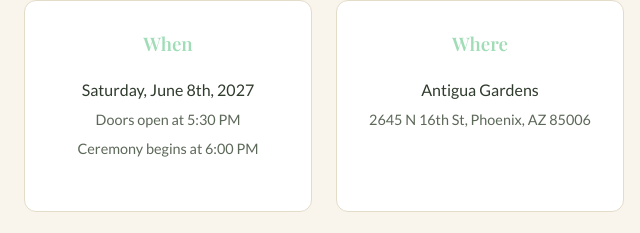
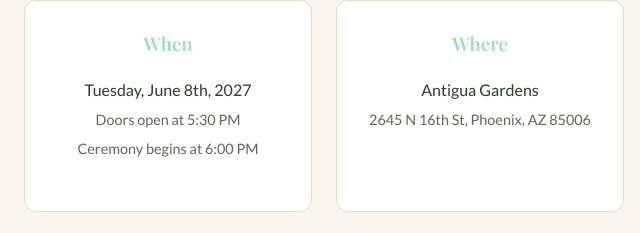
Before and after one commit to mrarcher2000/wedding-2026, a website: page index.html in a window 1280 px wide. Shown: the part 747-980 px from the top of the page, 160-800 px from the left. Drawn offline with nearby package versions, Linux system fonts and the light colour scheme; a web font is replaced by a local one.

Commit message:
date tuesday not saturday

```diff
--- a/index.html
+++ b/index.html
@@ -53,7 +53,7 @@
       <div class="details-grid">
         <div class="detail-card">
           <h3>When</h3>
-          <p>Saturday, June 8th, 2027</p>
+          <p>Tuesday, June 8th, 2027</p>
           <p class="muted">Doors open at 5:30 PM</p>
           <p class="muted">Ceremony begins at 6:00 PM</p>
         </div>
```
